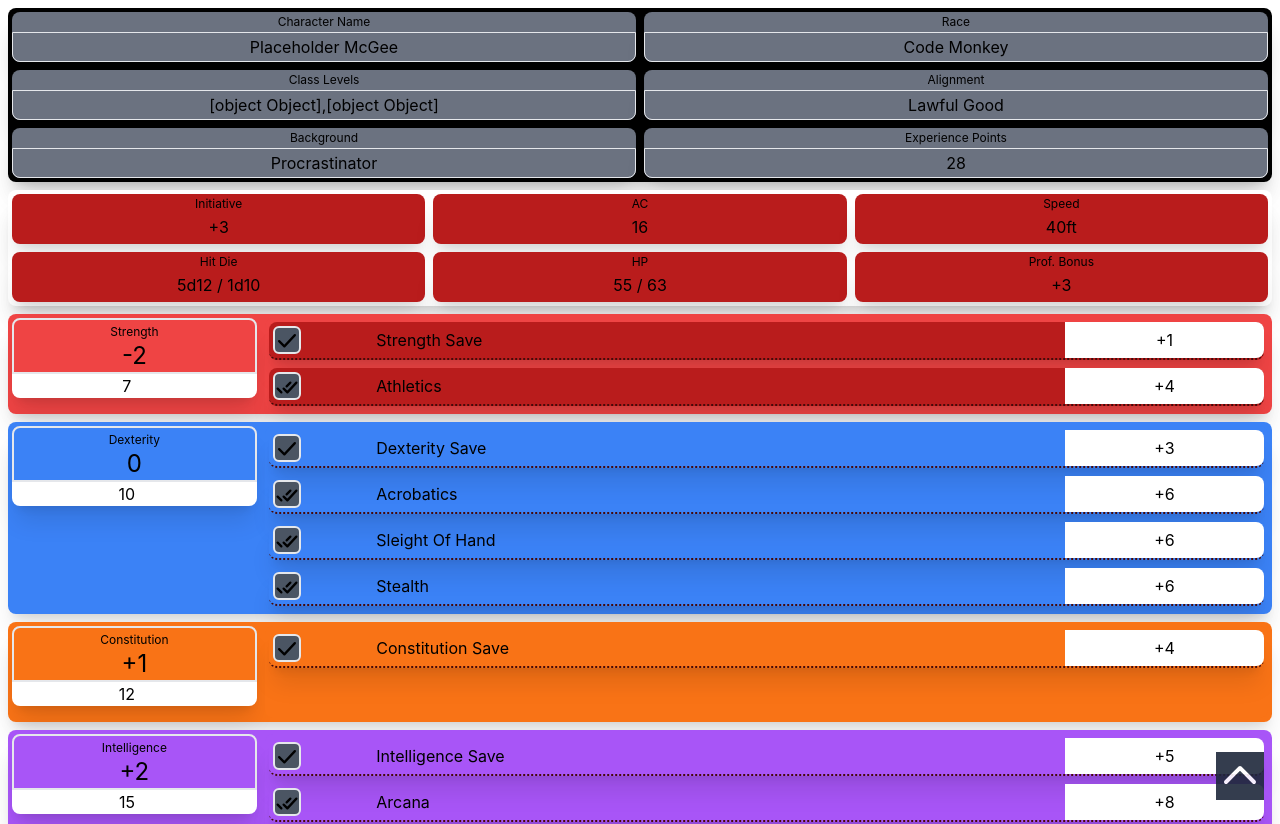
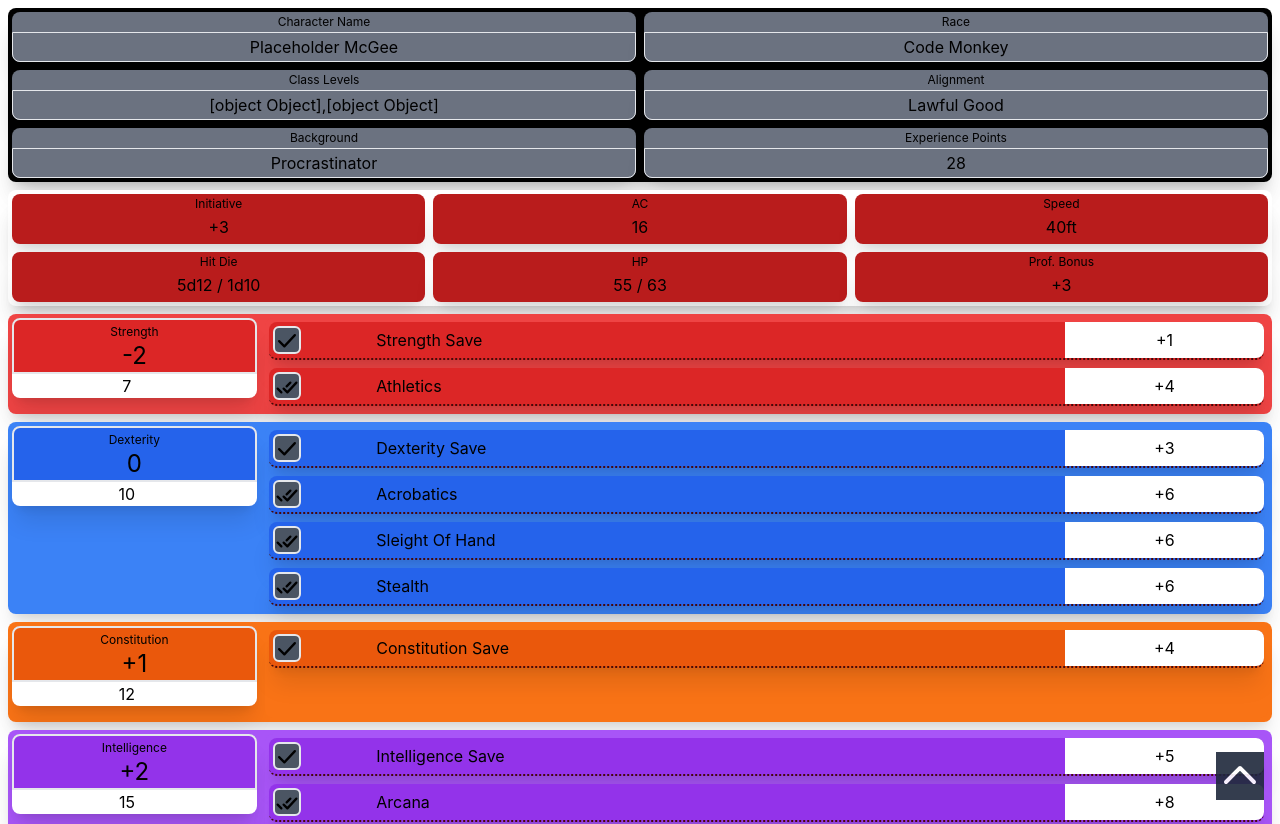
Before and after one commit to JayLeverton/Mnemosyne, a React (Vite) app: page / in a window 1280 px wide. Shown: the top 824 px of the page. Built offline with nearby package versions, Linux system fonts and the light colour scheme.

Commit message:
Added more colours to safelist within tailwind config

```diff
--- a/src/Components/Stat.jsx
+++ b/src/Components/Stat.jsx
@@ -59,9 +59,8 @@ function Stat({ stat, subStats, statColor }) {
 
   const handleScoreClick = () => {
     setDiceRollerTrue();
+    let tempRoll = rollXSidedDice(20);
 
-    let tempRoll = rollXSidedDice(20);
-    let tempRollFormula = `${tempRoll} + ${scoreModifier}`;
     addDiceRollInstance(
       stat,
       tempRoll + scoreModifier,
@@ -72,14 +71,10 @@ function Stat({ stat, subStats, statColor }) {
 
   const handleSkillClick = () => {
     setDiceRollerTrue();
+    let tempRoll = rollXSidedDice(20);
 
-    let scoreModifierString =
-      scoreModifier >= 0 ? `+${scoreModifier}` : `${scoreModifier}`;
-
-    let tempRoll = rollXSidedDice(20);
-    let tempRollFormula = `${tempRoll} + ${scoreModifier}`;
     addDiceRollInstance(
-      stat,
+      subStats,
       tempRoll + scoreModifier,
       tempRoll,
       scoreModifier
@@ -131,7 +126,7 @@ function Stat({ stat, subStats, statColor }) {
         {/* Saving Throw */}
         {subStats.map((stat) => (
           <div
-            className={`grid grid-rows-subgrid grid-cols-10 grid-flow-col row-span-1 col-span-8 bg-${statColor}-700 rounded-lg shadow-xl min-h-[50px] m-1 border-dotted border-b-2 border-red-950`}
+            className={`grid grid-rows-subgrid grid-cols-10 grid-flow-col row-span-1 col-span-8 bg-${statColor}-600 rounded-lg shadow-xl min-h-[50px] m-1 border-dotted border-b-2 border-red-950`}
             key={stat}
           >
             <ProficiencyBox parentProf={`${stat}`}></ProficiencyBox>
@@ -139,7 +134,7 @@ function Stat({ stat, subStats, statColor }) {
             <div className="grid col-span-7 mx-2 my-auto">{stat}</div>
 
             <div
-              className={`grid col-span-3 text-center bg-${statColor}-800 rounded-r-lg`}
+              className={`grid col-span-3 text-center bg-${statColor}-700 rounded-r-lg`}
             >
               <input
                 className="flex w-full rounded-rLg text-center focus:outline-none focus:ring-2 focus:ring-blue-500 rounded-r-lg"
--- a/tailwind.config.js
+++ b/tailwind.config.js
@@ -5,6 +5,22 @@ export default {
     "./src/Components/*.{js,jsx}",
     "./src/Pages/*.{js,jsx}"],
   safelist: [
+    'bg-red-400',
+    'bg-blue-400',
+    'bg-yellow-400',
+    'bg-pink-400',
+    'bg-purple-400',
+    'bg-green-400',
+    'bg-indigo-400',
+    'bg-orange-400',
+    'bg-amber-400',
+    'bg-emerald-400',
+    'bg-teal-400',
+    'bg-lightBlue-400',
+    'bg-cyan-400',
+    'bg-brown-400',
+
+
     'bg-red-500',
     'bg-blue-500',
     'bg-yellow-500',
@@ -19,6 +35,53 @@ export default {
     'bg-lightBlue-500',
     'bg-cyan-500',
     'bg-brown-500',
+
+    'bg-red-600',
+    'bg-blue-600',
+    'bg-yellow-600',
+    'bg-pink-600',
+    'bg-purple-600',
+    'bg-green-600',
+    'bg-indigo-600',
+    'bg-orange-600',
+    'bg-amber-600',
+    'bg-emerald-600',
+    'bg-teal-600',
+    'bg-lightBlue-600',
+    'bg-cyan-600',
+    'bg-brown-600',
+
+    'bg-red-700',
+    'bg-blue-700',
+    'bg-yellow-700',
+    'bg-pink-700',
+    'bg-purple-700',
+    'bg-green-700',
+    'bg-indigo-700',
+    'bg-orange-700',
+    'bg-amber-700',
+    'bg-emerald-700',
+    'bg-teal-700',
+    'bg-lightBlue-700',
+    'bg-cyan-700',
+    'bg-brown-700',
+
+    'bg-red-800',
+    'bg-blue-800',
+    'bg-yellow-800',
+    'bg-pink-800',
+    'bg-purple-800',
+    'bg-green-800',
+    'bg-indigo-800',
+    'bg-orange-800',
+    'bg-amber-800',
+    'bg-emerald-800',
+    'bg-teal-800',
+    'bg-lightBlue-800',
+    'bg-cyan-800',
+    'bg-brown-800',
+
+
     // All possible statColor values
   ],
   theme: {
```
